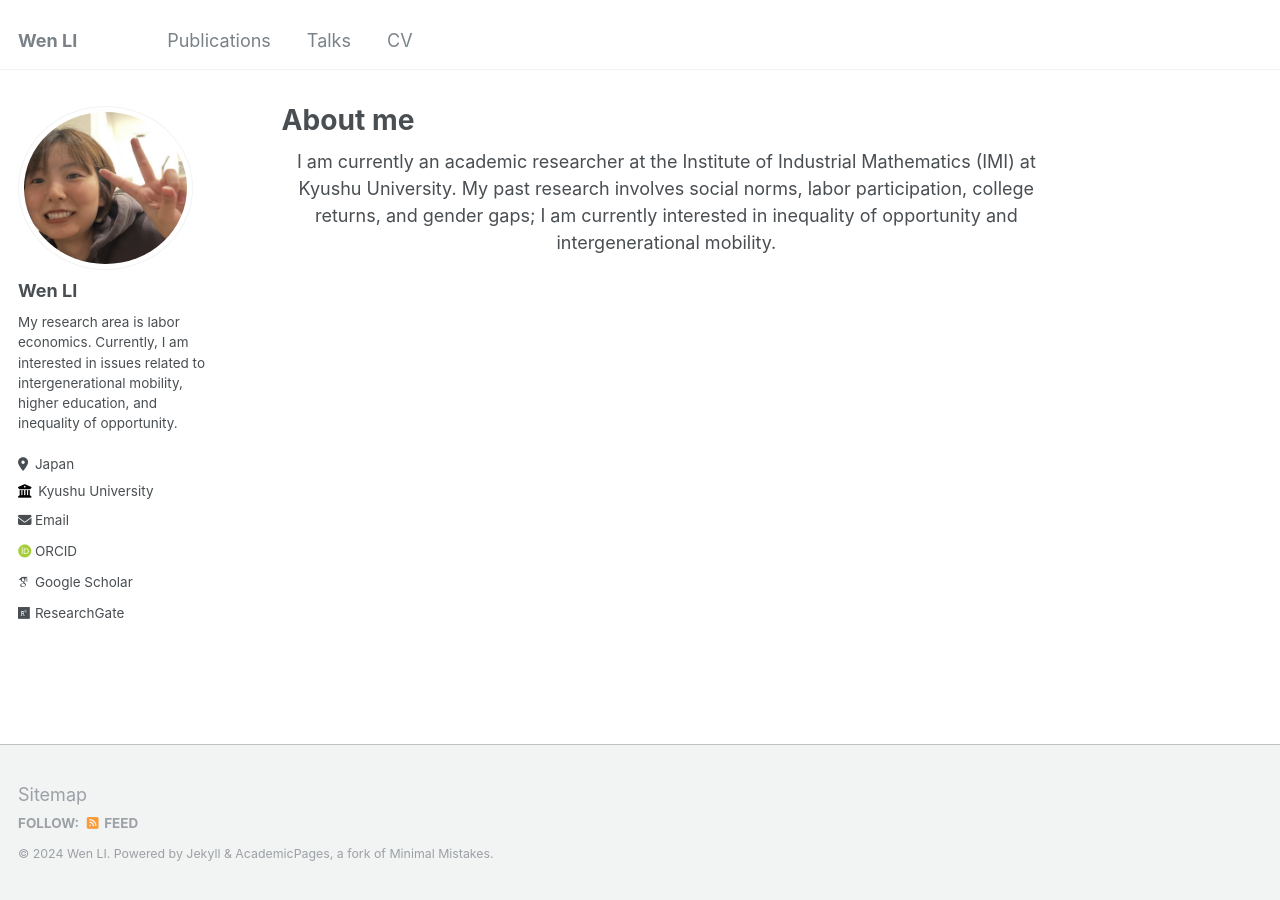
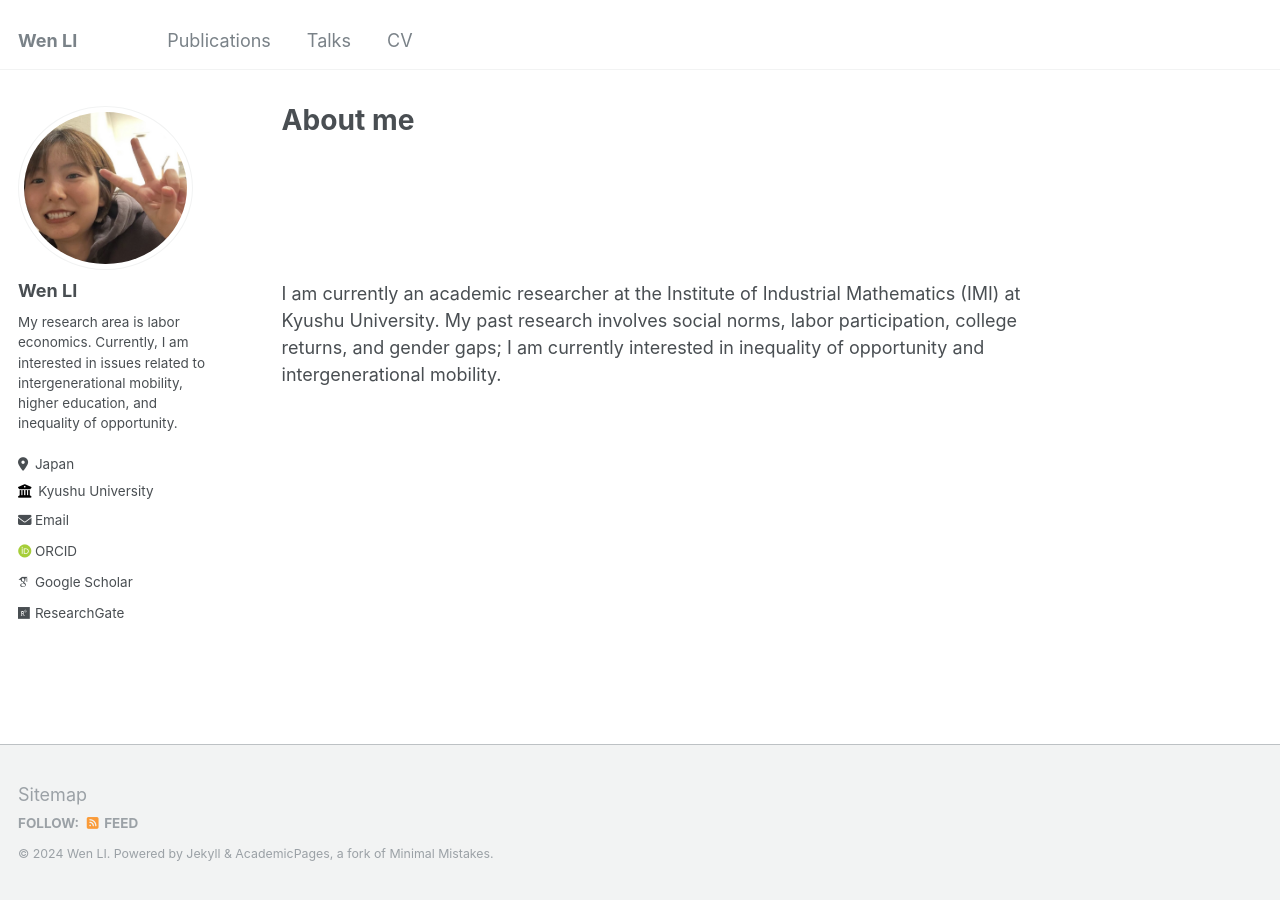
Before and after one commit to wenli-econ/wenli-econ.github.io, a Jekyll site: the page built from _pages/about.md, in a window 1280 px wide. Built offline with Jekyll 4.4.1, drawn with Linux system fonts in a browser that asks for light colours; some web fonts are replaced.

Commit message:
Update about.md

```diff
--- a/_pages/about.md
+++ b/_pages/about.md
@@ -6,5 +6,9 @@ redirect_from:
   - /about/
   - /about.html
 ---
+<br/>
+<br/>
+<br/>
+<br/>
 
-<center>I am currently an academic researcher at the Institute of Industrial Mathematics (IMI) at Kyushu University. My past research involves social norms, labor participation, college returns, and gender gaps; I am currently interested in inequality of opportunity and intergenerational mobility.</center>
+I am currently an academic researcher at the Institute of Industrial Mathematics (IMI) at Kyushu University. My past research involves social norms, labor participation, college returns, and gender gaps; I am currently interested in inequality of opportunity and intergenerational mobility.
```
